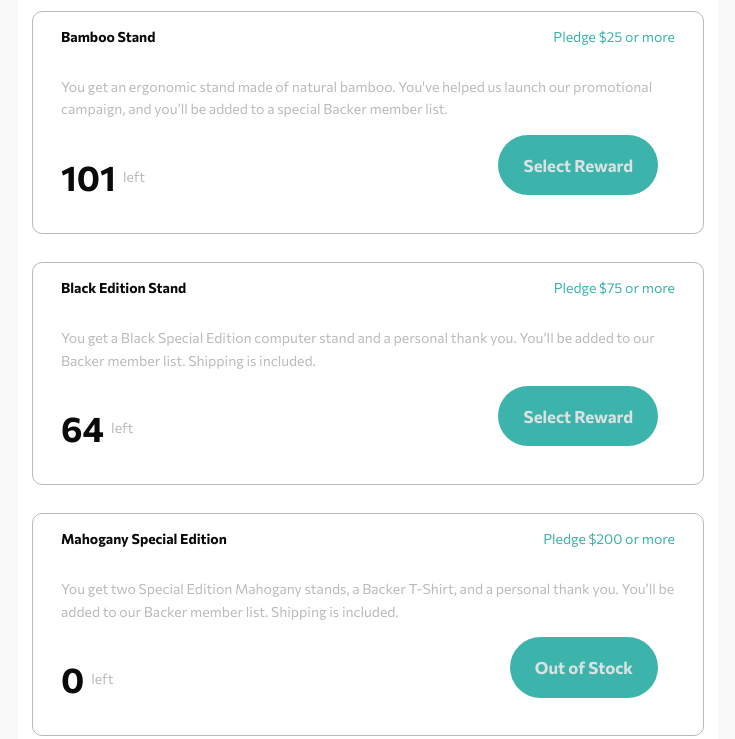
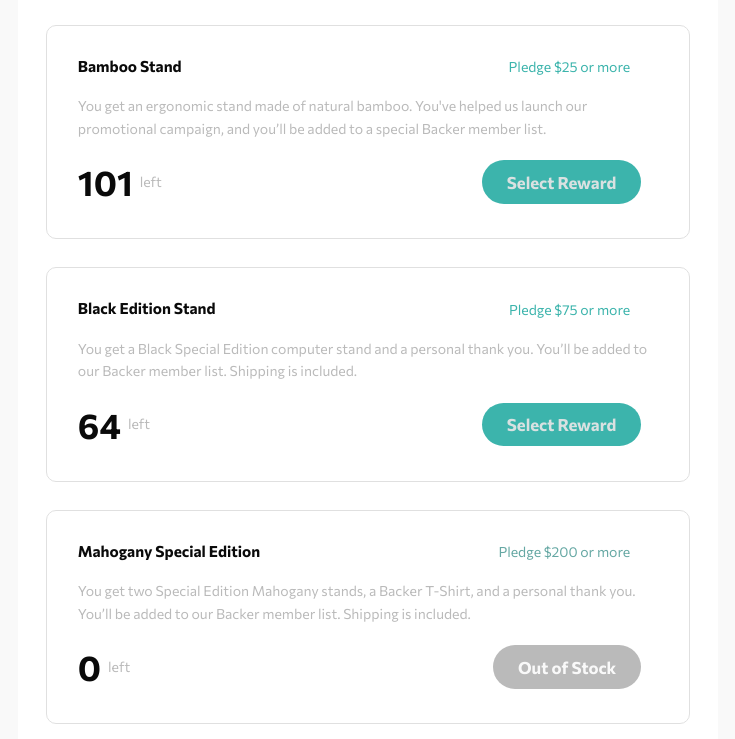
Before and after one commit to khasTema/fe_crowdfunding-prod-page, a plain HTML site: page index.html in a window 1280 px wide. Shown: the part 1042-1781 px from the top of the page, without its empty margins (272-1007 px from the left). Drawn offline with Linux system fonts and the light colour scheme.

Commit message:
css for main page ready

```diff
--- a/css/style.css
+++ b/css/style.css
@@ -22,6 +22,7 @@ body{
     font-weight: 400;
     line-height: 1.6;
     color: #bababa;
+    padding-bottom: 10em;
 }
 
 h1,
@@ -42,6 +43,11 @@ h1{
 h2{
     font-size: 2.5rem;
     margin-bottom: 0.1em;
+}
+
+h4{
+    font-size: 1.1rem;
+    margin-bottom: 0.2em;
 }
 
 
@@ -276,14 +282,14 @@ nav{
 }
 
 .main-article{
-    padding: 1em;;
+    padding: 2em;;
 }
 
 
 .option-card{
     margin: 2em auto;
-    padding: 1em 2em;
-    border: 1px solid #bababa;
+    padding: 2em 2.2em;
+    border: 1px solid #dfdfdff3;
     border-radius: 10px;
 }
 
@@ -294,13 +300,14 @@ nav{
 }
 
 .option-ofer{
-    margin-top: 0;
+    margin: 0 2em 0 0;
     color: #3cb4ac;
 }
 
 .card-cta p{
     display: flex;
     align-items: center;
+
 }
 
 .card-cta p span{
@@ -313,16 +320,29 @@ nav{
 
 .option-card_btn{
     align-self: flex-start;
+    padding: 0.5em 1.5em;
 }
 
-
-
-
+.disabled-card{
+    filter: grayscale(45%);
+}
+.disabled-btn{
+    background-color: #bababa;
+    color: #f9f9f9;
+    cursor: not-allowed;
+}
 
 @media (min-width: 600px) {
     .card-head,
     .card-cta{
         flex-flow: row;
         justify-content: space-between;
+        align-items: center;
+    }
+    .card-cta p{
+        margin: 0;
+    }
+    .option-card_btn{
+        align-self: center;
     }
 }
--- a/index.html
+++ b/index.html
@@ -108,7 +108,7 @@
                 to our Backer member list. Shipping is included.</p>
               <div class="card-cta">
                 <p><span>0</span> left</p>
-                <a href="#" class="option-card_btn btn">Out of Stock</a>
+                <a href="#" class="option-card_btn btn disabled-btn">Out of Stock</a>
               </div>
             </div>
           </div>
@@ -131,7 +131,7 @@
 
     <!-- Selection modal start -->
 
-    Back this project
+    <!-- Back this project
     Want to support us in bringing Mastercraft Bamboo Monitor Riser out in the world?
 
     Pledge with no reward
@@ -142,46 +142,46 @@
     Pledge $25 or more
     You get an ergonomic stand made of natural bamboo. You've helped us launch our promotional campaign, and
     you’ll be added to a special Backer member list.
-    101 left
+    101 left -->
 
     <!-- Selected pledge start -->
-    Enter your pledge
+    <!-- Enter your pledge
     $25
-    Continue
+    Continue -->
     <!-- Selected pledge end -->
 
-    Black Edition Stand
+    <!-- Black Edition Stand
     Pledge $75 or more
     You get a Black Special Edition computer stand and a personal thank you. You’ll be added to our Backer
     member list. Shipping is included.
-    64 left
+    64 left -->
 
     <!-- Selected pledge start -->
-    Enter your pledge
+    <!-- Enter your pledge
     $75
-    Continue
+    Continue -->
     <!-- Selected pledge end -->
 
-    Mahogany Special Edition
+    <!-- Mahogany Special Edition
     Pledge $200 or more
     You get two Special Edition Mahogany stands, a Backer T-Shirt, and a personal thank you. You’ll be added
     to our Backer member list. Shipping is included.
-    0 left
+    0 left -->
 
     <!-- Selected pledge  start -->
-    Enter your pledge
+    <!-- Enter your pledge
     $200
-    Continue
+    Continue -->
     <!-- Selected pledge end -->
 
     <!-- Selection modal end -->
 
     <!-- Success modal start -->
 
-    Thanks for your support!
+    <!-- Thanks for your support!
     Your pledge brings us one step closer to sharing Mastercraft Bamboo Monitor Riser worldwide. You will get
     an email once our campaign is completed.
-    Got it!
+    Got it! -->
 
     <!-- Success modal end -->
     <script src="script/script.js"></script>
```
